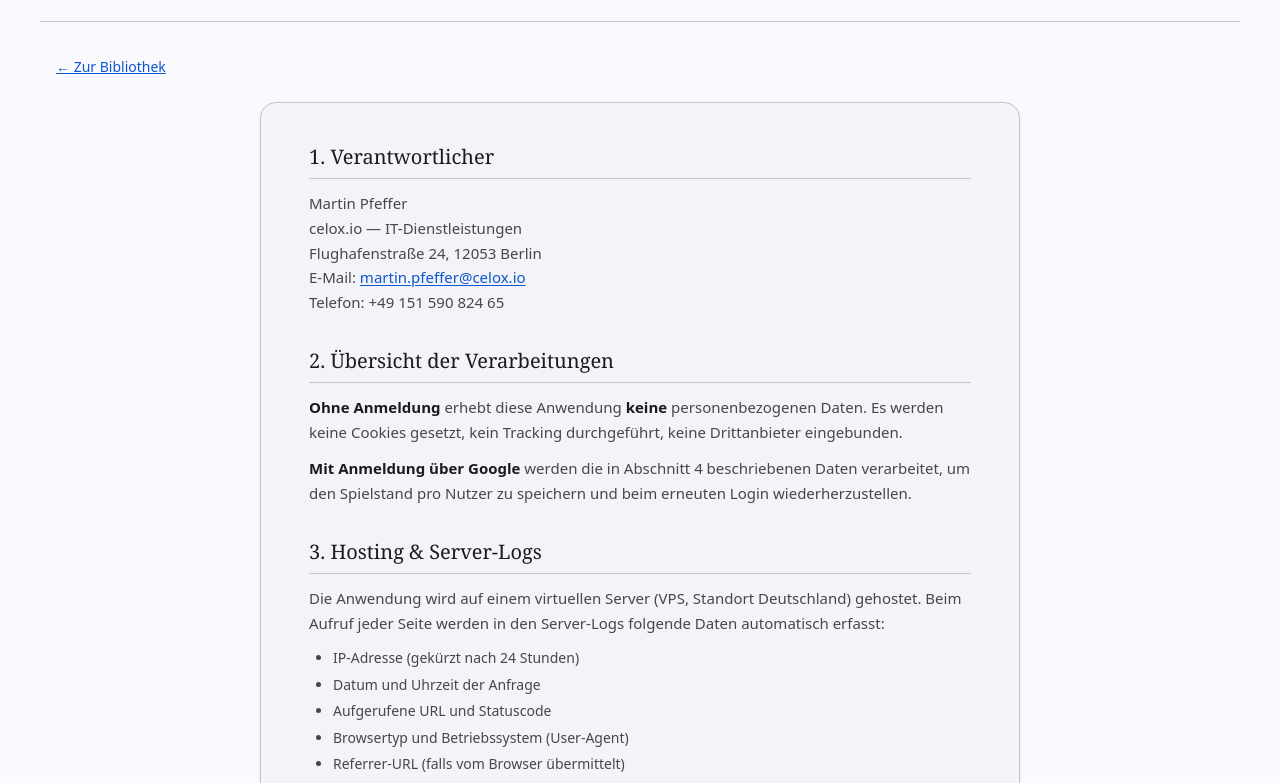
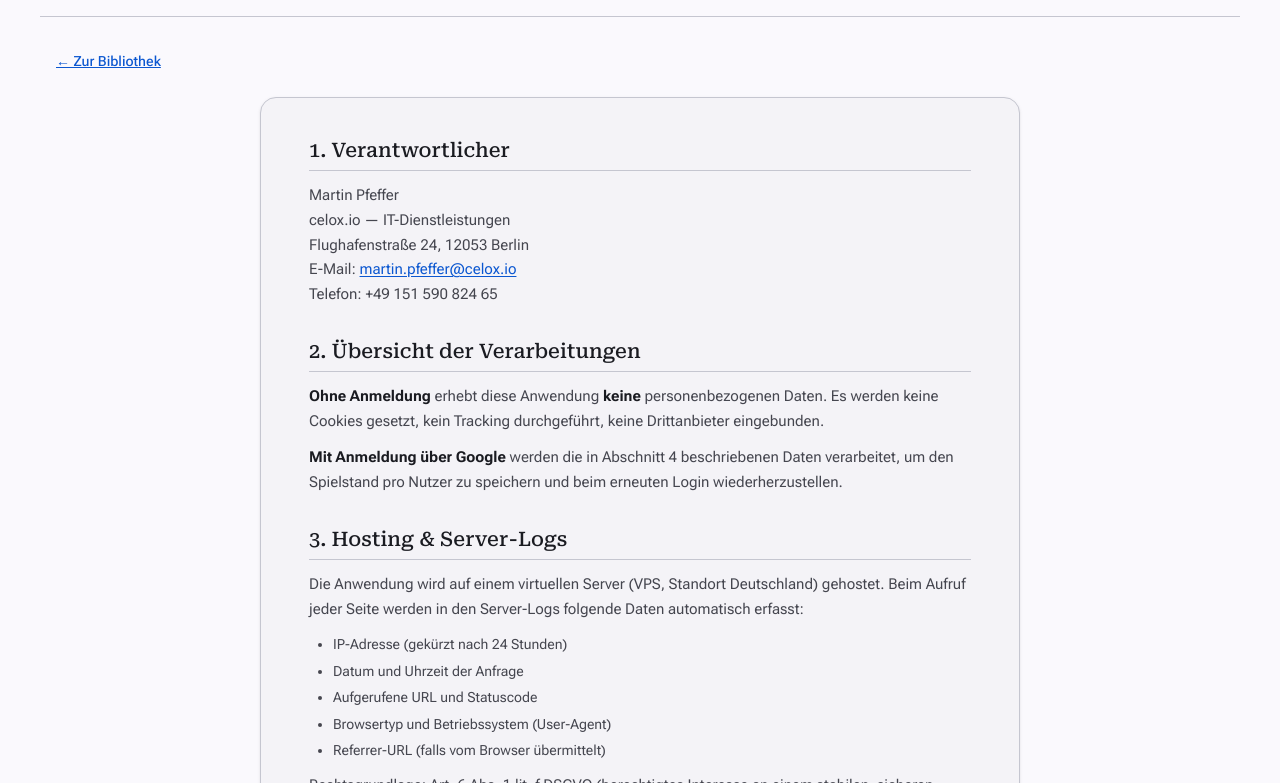
Before and after one commit to pepperonas/xword, a website: page datenschutz.html in a window 1280 px wide. Shown: the part 162-945 px from the top of the page. Drawn offline with Linux system fonts and the light colour scheme.

Commit message:
Switch legal pages to M3 fonts (Roboto Serif + Roboto Flex + Roboto Mono)
Impressum and Datenschutz were still loading the old Fraunces /
JetBrains Mono / Inter font bundle even though styles.css was already
M3. The pages picked up the M3 layout tokens but rendered in fallback
sans-serif until those fonts loaded — easy to miss because the page
still 'looked OK'. Now they share the same Google Fonts request as
the main app: Roboto Flex (UI), Roboto Serif (Display, including the
'Impressum' / 'Datenschutzerklärung' wordmarks), Roboto Mono (code
inline snippets).

```diff
--- a/datenschutz.html
+++ b/datenschutz.html
@@ -12,7 +12,7 @@
 <link rel="icon" type="image/svg+xml" href="favicon.svg">
 <link rel="preconnect" href="https://fonts.googleapis.com">
 <link rel="preconnect" href="https://fonts.gstatic.com" crossorigin>
-<link href="https://fonts.googleapis.com/css2?family=Fraunces:opsz,wght@9..144,400;9..144,500;9..144,700;9..144,900&family=JetBrains+Mono:wght@400;500;700&family=Inter:wght@400;500;600&display=swap" rel="stylesheet">
+<link href="https://fonts.googleapis.com/css2?family=Roboto+Flex:opsz,wght@8..144,300;8..144,400;8..144,500;8..144,600;8..144,700&family=Roboto+Serif:opsz,wght@8..144,400;8..144,500;8..144,700&family=Roboto+Mono:wght@400;500&display=swap" rel="stylesheet">
 <link rel="stylesheet" href="assets/styles.css">
 </head>
 <body>
```
Also changed, not shown: impressum.html (+1 -1 lines).
